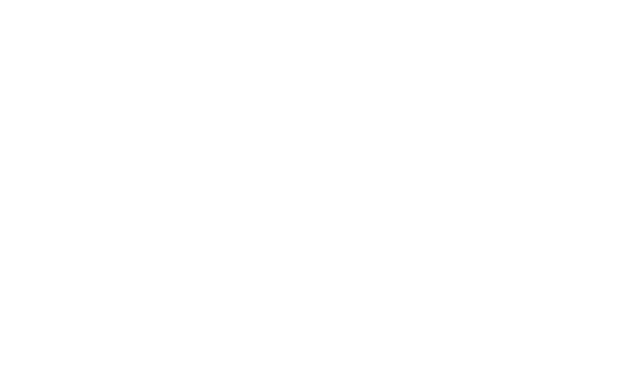
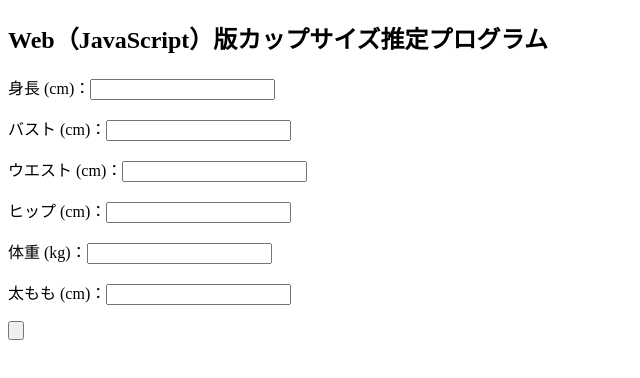
Before and after one commit to Cometisus/jscupsize, a plain HTML site: page index.html in a window 1280 px wide. Shown: the whole page, without its empty margins (0-640 px from the left). Drawn offline with Linux system fonts and the light colour scheme.

Commit message:
first commit

```diff
--- a/index.html
+++ b/index.html
@@ -9,14 +9,29 @@
 
 <body>
 
+<article>
+<h2>Web（JavaScript）版カップサイズ推定プログラム</h2>
+
+<section>
+<p><label>身長 (cm)：<input type="text" id="heightInput"></label></p>
+<p><label>バスト (cm)：<input type="text" id="bustInput" required></label></p>
+<p><label>ウエスト (cm)：<input type="text" id="waistInput" required></label></p>
+<p><label>ヒップ (cm)：<input type="text" id="hipInput"></label></p>
+<p><label>体重 (kg)：<input type="text" id="waightInput"></label></p>
+<p><label>太もも (cm)：<input type="text" id="thighInput"></label></p>
+<p><button type="submit"></p>
+</section>
+<section>
+<!--
 <div id="result"></div>
-<!--
 <script type = "text/javascript">
 let result = document.getElementById('result');
 FileIO('CharacterData.dat', result);
 </script>
 <noscript>JavaScriptが利用できません</noscript>
 -->
+</section>
+</article>
 
 </body>
 </html>
```
